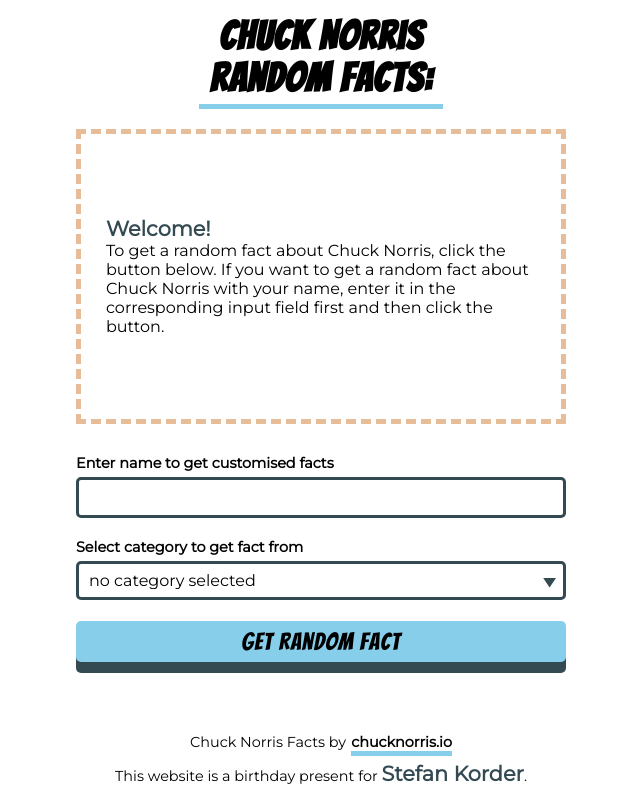
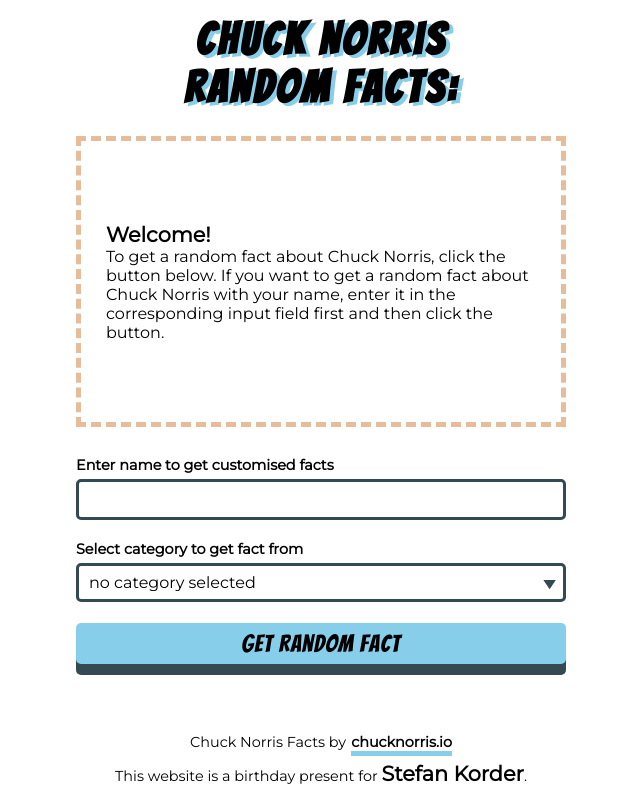
Before and after one commit to mbosselmann/chuck-norris, a React (Create React App) app: page / in a window 1280 px wide. Shown: the whole page, without its empty margins (319-959 px from the left). Built offline with nearby package versions, Linux system fonts and the light colour scheme.

Commit message:
Adjust span and title component

```diff
--- a/src/components/Span.styled.js
+++ b/src/components/Span.styled.js
@@ -2,7 +2,6 @@
 
 const Span = styled.span`
   font-weight: bold;
-  color: var(--dark-color);
   font-size: 1.3rem;
 `;
 
--- a/src/components/Title.styled.js
+++ b/src/components/Title.styled.js
@@ -1,14 +1,14 @@
 import styled from 'styled-components';
 
 const Title = styled.h1`
-  border-bottom: 5px solid var(--secondary-color);
   display: inline-block;
   font-family: 'Bangers', cursive;
-  font-size: 2.5rem;
+  font-size: 2.8rem;
   text-align: center;
   margin: 10px;
-  letter-spacing: 1px;
+  letter-spacing: 3px;
   padding: 5px 10px;
+  text-shadow: 4px 3px 0px var(--secondary-color);
 `;
 
 export default Title;
```
